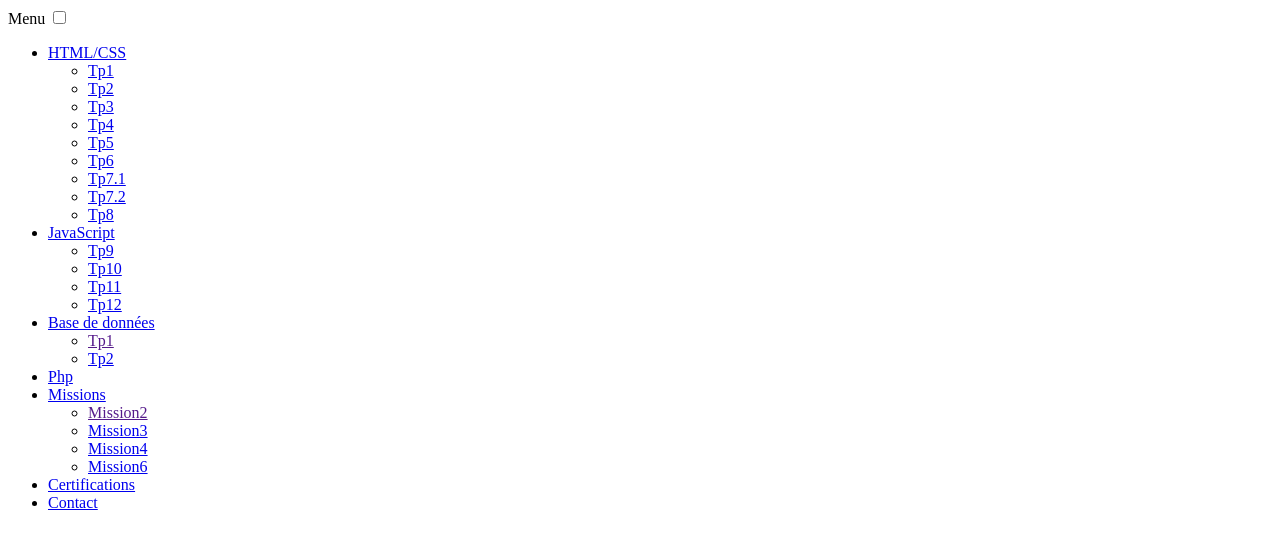
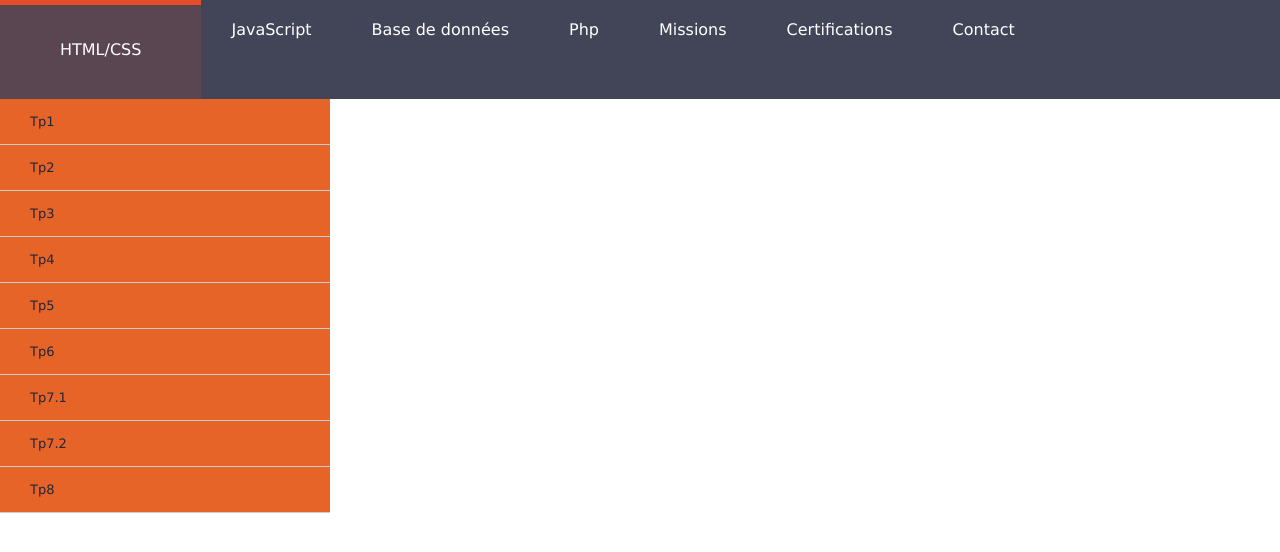
Before and after one commit to erww9un/TP, a plain HTML site: page m6.html in a window 1280 px wide. Drawn offline with Linux system fonts and the light colour scheme.

Commit message:
Update m6.html

```diff
--- a/m6.html
+++ b/m6.html
@@ -4,7 +4,7 @@
     <title>Menu responsive déroulant HTML / CSS</title>
     <meta charset="utf-8">
     <meta name="viewport" content="width=device-width, initial-scale=1">
-    <link rel="stylesheet" href="mission6.css">
+    <link rel="stylesheet" href="m6.css">
   </head>
   <body>
     <nav>
@@ -58,4 +58,5 @@
       </ul>
     </nav>
   </body>
+
 </html>
```
